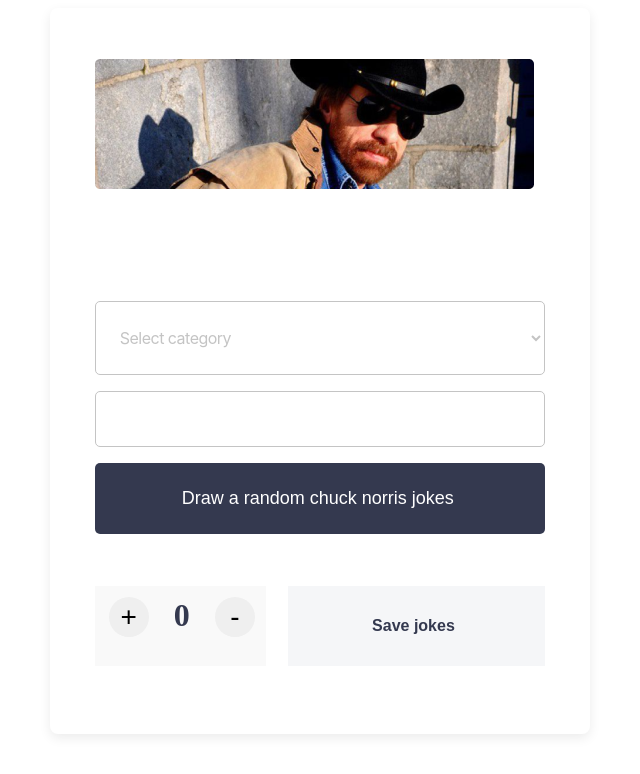
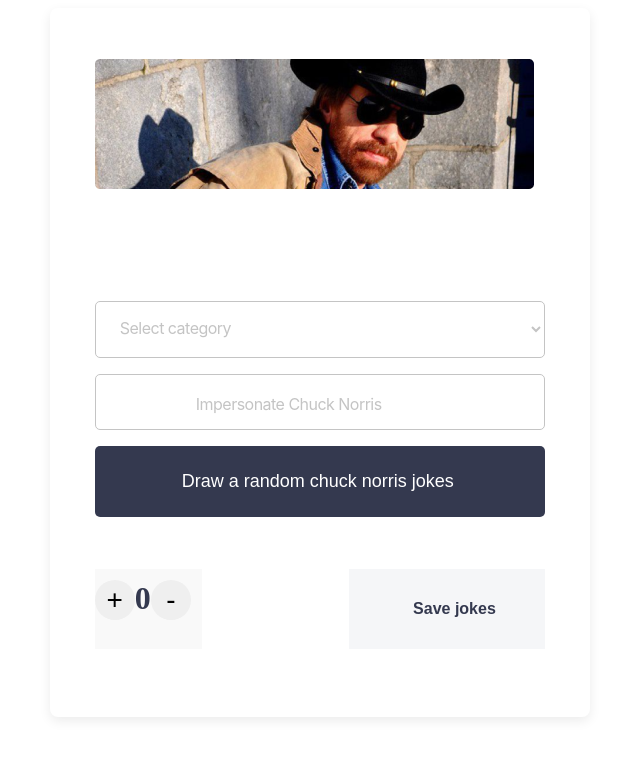
Before and after one commit to Ny-Rianala/chuck-norris-jokes, a React (Create React App) app: page / in a window 1280 px wide. Shown: the top 774 px of the page, without its empty margins (358-998 px from the left). Built offline with nearby package versions, Linux system fonts and the light colour scheme; no server answers.

Commit message:
deletes some styles

```diff
--- a/src/Pages/Homepage.js
+++ b/src/Pages/Homepage.js
@@ -9,7 +9,9 @@
 
 function Homepage() {
   const [randomJokes, setRandomJokes] = useState([])
-  const [nameForImpersonation, setNameForImpersonation] = useState('')
+  const [nameForImpersonation, setNameForImpersonation] = useState(
+    'Impersonate Chuck Norris'
+  )
 
   const getRandomJokes = async () => {
     let url = API
--- a/src/index.css
+++ b/src/index.css
@@ -21,7 +21,7 @@
 .description {
   font-family: Verdana, Geneva, Tahoma, sans-serif;
   color: #34394f;
-  font-size: 18;
+  font-size: 18px;
   font-weight: 600;
   font-style: italic;
   margin: 0;
@@ -42,7 +42,7 @@
 
 .input {
   background-color: #ffff;
-  padding-top: 25px;
+  padding-top: 12px;
   padding-left: 40px;
   padding-bottom: 12px;
   padding-right: 25px;
@@ -61,10 +61,10 @@
 }
 
 .option {
-  padding-top: 25px;
+  padding-top: 15px;
   padding-left: 20px;
-  padding-bottom: 25px;
-  padding-right: 209px;
+  padding-bottom: 18px;
+  padding-right: 141px;
   border: solid 1px #c4c4c4;
   font-family: Inter;
   font-size: 16px;
@@ -106,11 +106,10 @@
   flex-direction: row;
   justify-content: space-between;
   padding-top: 11px;
-  padding-left: 14px;
+  padding-left: -12px;
   padding-bottom: 11px;
   padding-right: 11px;
   background-color: #f9f9f9;
-  width: 146px;
   height: 58px;
 }
 
@@ -121,9 +120,9 @@
 
 .saveButton {
   padding-top: 11px;
-  padding-left: 84px;
+  padding-left: 64px;
+  padding-right: 49px;
   padding-bottom: 11px;
-  padding-right: 90px;
   border: none;
   background-color: #f5f6f8;
   color: #34394f;
```
